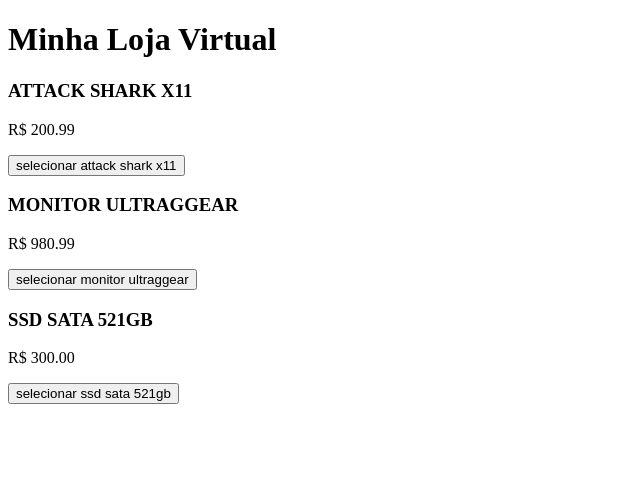
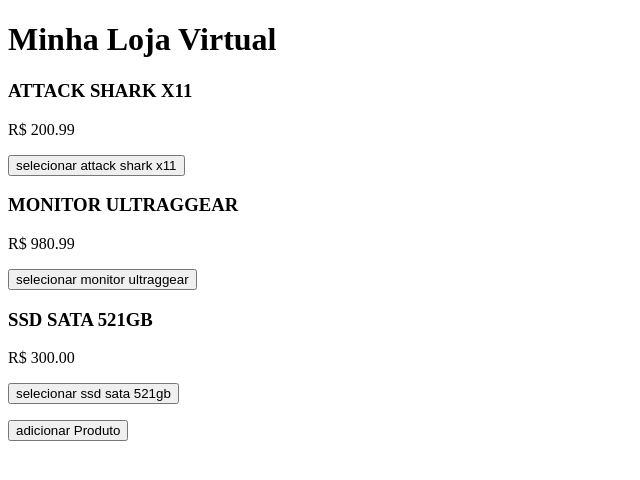
Before and after one commit to Harthur200/e-commerce, an Angular app: page / in a window 1280 px wide. Shown: the top 480 px of the page, without its empty margins (0-640 px from the left). Built offline with nearby package versions, Linux system fonts and the light colour scheme.

Commit message:
feat: adicionar funcionalidade para incluir produtos na lista

```diff
--- a/src/app/features/produtos/lista-produtos/lista-produtos.html
+++ b/src/app/features/produtos/lista-produtos/lista-produtos.html
@@ -5,3 +5,4 @@
     (produtoSelecionado) ="exibirProduto($event)"
     ></app-produto>
 }
+<p><button (click)="adicionarProduto()">adicionar Produto</button></p>
```
